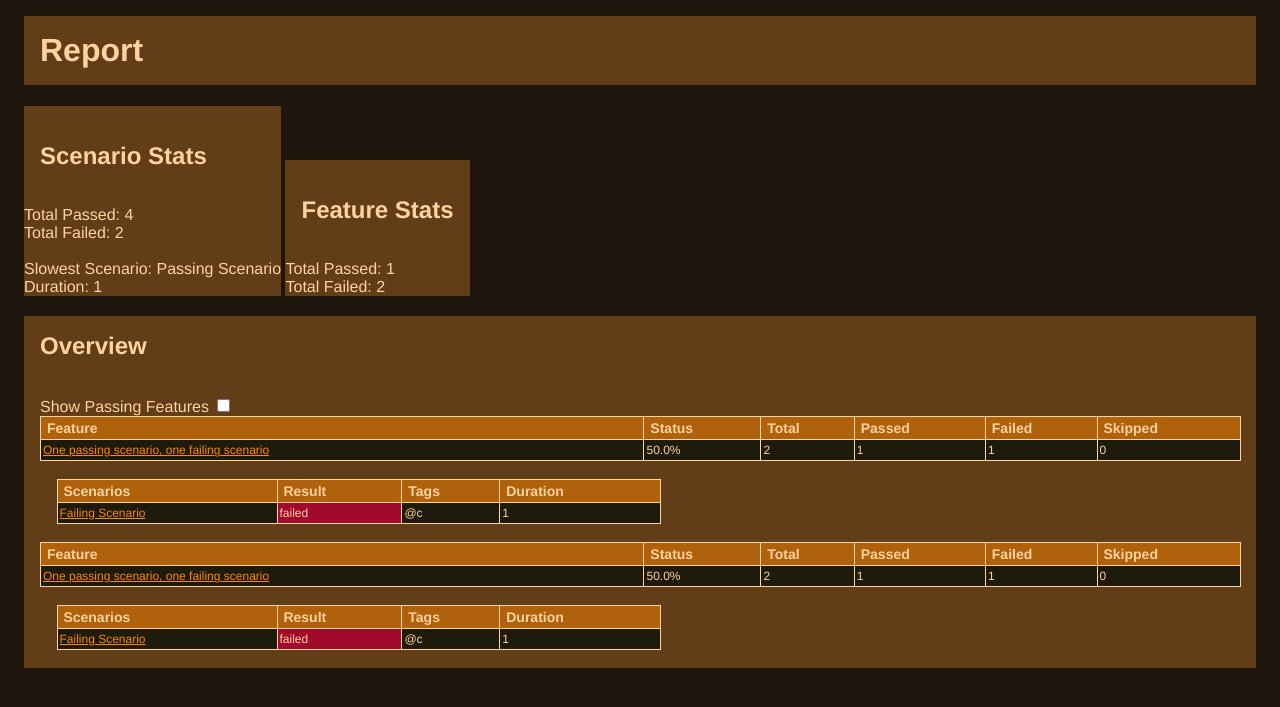
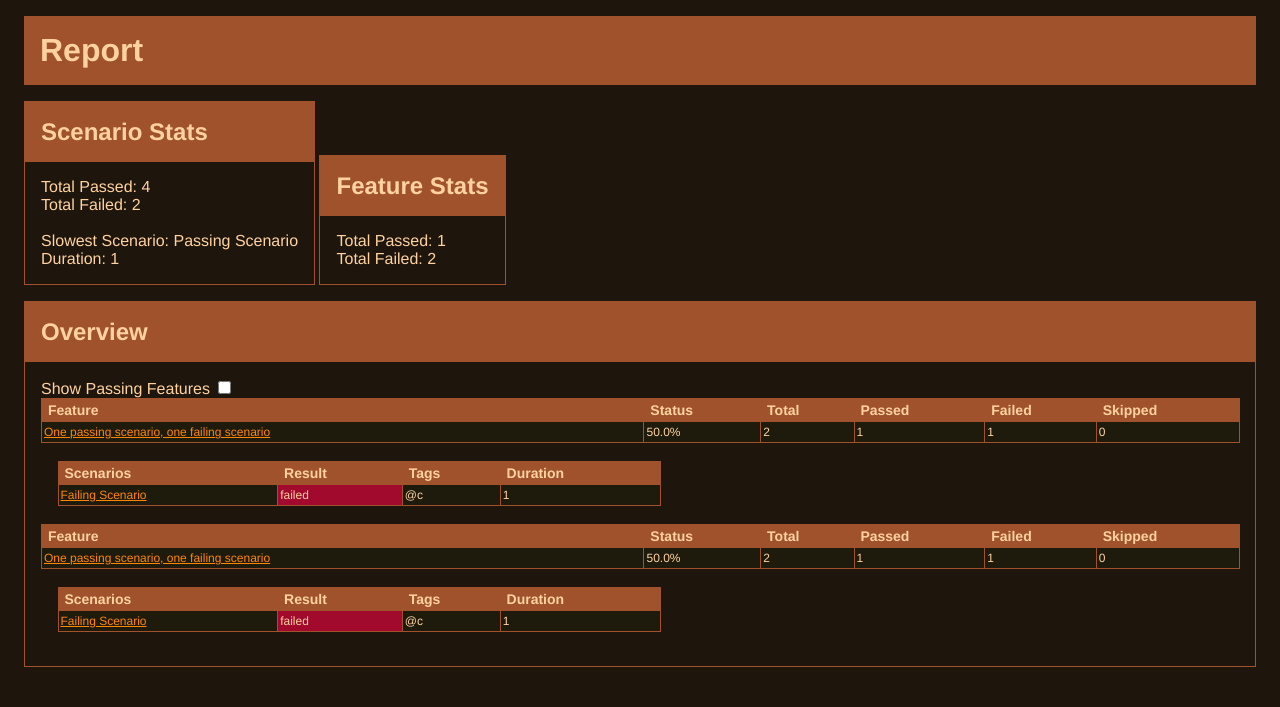
Before and after one commit to jsfehler/flask-cucumber-reporter, a Flask app: page / in a window 1280 px wide. Shown: the top 707 px of the page. Run offline with Flask 2, Linux system fonts and the light colour scheme.

Commit message:
Pretty up the report a bit

```diff
--- a/static/hazel.css
+++ b/static/hazel.css
@@ -21,6 +21,7 @@ a {
 h1,
 h2 {
   padding: 1rem;
+  margin: 0;
 }
 
 .row {
@@ -28,10 +29,20 @@ h2 {
 }
 
 .core_block {
-  background-color: #613E17;
+  border: 1px solid #a0522d;
 }
 
+.core_block_header {
+  background-color: #a0522d;
+}
+
+.core_block_content {
+    margin: 1rem;
+}
+
+
 .header {
+  background-color: #a0522d;
   width: 100%;
 }
 
@@ -86,7 +97,7 @@ div.blueTable {
 
 .divTable.blueTable .divTableCell,
 .divTable.blueTable .divTableHead {
-  border: 1px solid #FFD2A0;
+  border: 1px solid #a0522d;
   padding: 3px 2px;
 }
 
@@ -108,7 +119,7 @@ div.blueTable {
 .divTable.blueTable .divTableHeading .divTableHead {
   font-size: 14px;
   font-weight: bold;
-  background: #AF620B;
+  background: #a0522d;
   color: #FFD2A0;
   text-align: left;
 }
--- a/templates/cucumber_overview.html
+++ b/templates/cucumber_overview.html
@@ -4,7 +4,7 @@
     </head>
     <body>
         <div class="row">
-          <div class="core_block header">
+          <div class="header">
             <h1 class="no_select">
               Report
             </h1>
@@ -14,10 +14,14 @@
 
         <div class="row">
           <div class="core_block features">
+
+            <div class="core_block_header">
               <h2 class="no_select">
                 Scenario Stats
               </h2>
+            </div>
 
+            <div class="core_block_content">
               <div>
                 Total Passed: {{ general_stats.all_scenarios_passed }}
               </div>
@@ -25,7 +29,9 @@
               <div>
                 Total Failed: {{ general_stats.all_scenarios_failed }}
               </div>
+
               <br>
+
               <div>
               Slowest Scenario: {{ general_stats.slowest_scenario.name }}
               <br>
@@ -33,10 +39,17 @@
               </div>
             </div>
 
+          </div>
+
           <div class="core_block details">
+
+            <div class="core_block_header">
               <h2 class="no_select">
                 Feature Stats
               </h2>
+            </div>
+
+            <div class="core_block_content">
               <div>
                 Total Passed: {{ general_stats.all_features_passed }}
               </div>
@@ -48,11 +61,16 @@
 
           </div>
 
+        </div>
+
         <div class="row">
           <div class="core_block overview">
+
+              <div class="core_block_header">
                 <h2 class="no_select">
                   Overview
                 </h2>
+              </div>
 
             <div class="table_container">
                 Show Passing Features
```
Lines whose indentation alone changed are shown as unchanged.
